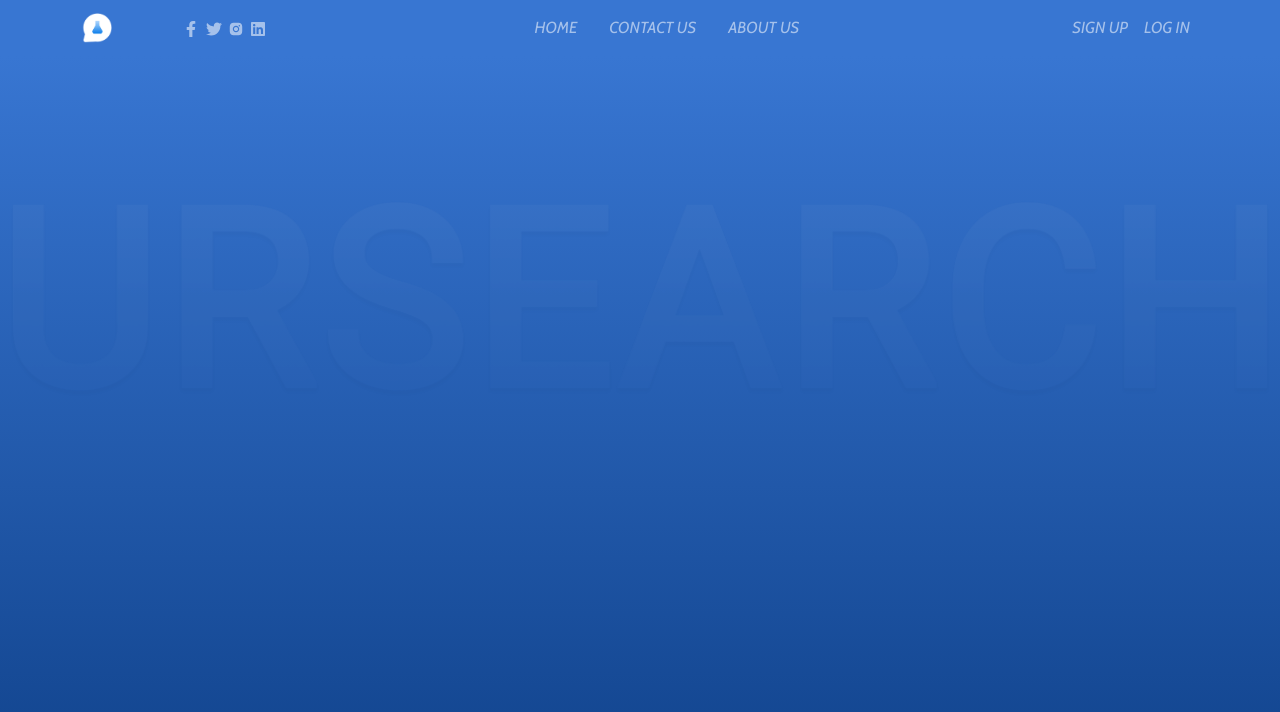
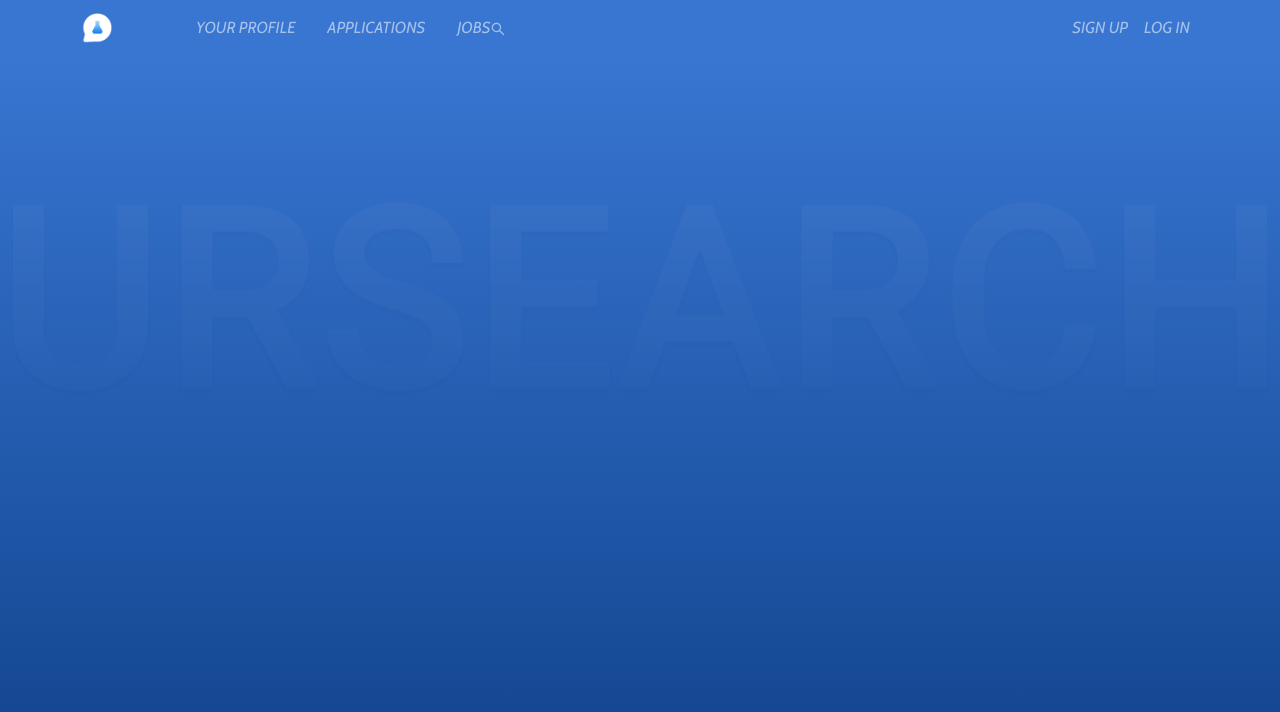
Before and after one commit to sweMojtaba/urSearchFrontEnd, a React (Create React App) app: page /individual/applications in a window 1280 px wide. Shown: the top 712 px of the page. Built offline with nearby package versions, Linux system fonts and the light colour scheme; a web font is replaced by a local one.

Commit message:
reorganized individual folder & routes

```diff
--- /dev/null
+++ b/src/components/individual/Applications.jsx
@@ -0,0 +1,10 @@
+import React from "react";
+import { Container } from "react-bootstrap";
+
+function Applications() {
+    return <Container>
+
+    </Container>
+}
+
+export default Applications;
--- a/src/components/individual/Header.jsx
+++ b/src/components/individual/Header.jsx
@@ -6,11 +6,11 @@ import { AiOutlineSearch } from "react-icons/ai"
 import HeaderAuth from "../common/header/HeaderAuth";
 
 function Header() {
-    return <HeaderCommon>
+    return <HeaderCommon interfaceRoot="/individual">
         <Nav id="entries">
-            <Nav.Link as={Link} to="">Your Profile</Nav.Link>
-            <Nav.Link as={Link} to="">Applications</Nav.Link>
-            <Nav.Link as={Link} to="">
+            <Nav.Link as={Link} to="/individual/profile">Your Profile</Nav.Link>
+            <Nav.Link as={Link} to="/individual/applications">Applications</Nav.Link>
+            <Nav.Link as={Link} to="/individual/search">
                 <span>Jobs</span>
                 <AiOutlineSearch />
             </Nav.Link>
--- a/src/components/individual/Profile.jsx
+++ b/src/components/individual/Profile.jsx
@@ -1,7 +1,7 @@
 import React from "react";
 import { Col, Container, Row } from "react-bootstrap";
-import Documents from "./Documents";
-import PersonalInfo from "./PersonalInfo";
+import Documents from "./profileSections/Documents";
+import PersonalInfo from "./profileSections/PersonalInfo";
 
 function Profile() {
     return <Container>
--- a/src/components/individual/Routes.jsx
+++ b/src/components/individual/Routes.jsx
@@ -2,11 +2,16 @@ import React from "react";
 import { Route } from "react-router-dom";
 import Layout from "./Layout";
 import Profile from "./Profile"
+import Search from "./Search";
+import Applications from "./Applications";
 
 function useIndividualRoutes() {
     return <>
         <Route path="/individual" element={<Layout />} >
-            <Route path="profile" index element={<Profile />} />
+            <Route index element={<Search />} />
+            <Route path="profile" element={<Profile />} />
+            <Route path="search" element={<Search />} />
+            <Route path="applications" element={<Applications />} />
         </Route>
     </>
 }
--- a/src/components/individual/Documents.jsx
+++ b/src/components/individual/profileSections/Documents.jsx
@@ -1,7 +1,7 @@
 import React, { useMemo } from "react";
 import { fetchDocuments } from "./fakeFetchProfileSections.ts";
-import InfoCard from "../common/InfoCard";
-import SmallLi from "../common/SmallLi.jsx";
+import InfoCard from "../../common/InfoCard.jsx";
+import SmallLi from "../../common/SmallLi.jsx";
 
 export default function Documents() {
     const documents = useMemo(fetchDocuments, []);
--- a/src/components/individual/PersonalInfo.jsx
+++ b/src/components/individual/profileSections/PersonalInfo.jsx
@@ -1,9 +1,9 @@
 import React, { useContext, useMemo } from "react";
 import { fetchGPAhidden, fetchPersonalInfo } from "./fakeFetchProfileSections.ts";
-import UserContext from "../structural/UserContext.jsx";
-import InfoCardWithImg from "../common/InfoCardWithImg.jsx";
+import UserContext from "../../structural/UserContext.jsx";
+import InfoCardWithImg from "../../common/InfoCardWithImg.jsx";
 
-import profileImg from "../../assets/profileSolid.svg";
+import profileImg from "../../../assets/profileSolid.svg";
 
 export default function PersonalInfo() {
     const [user, setUser] = useContext(UserContext)
```
Also changed, not shown: src/components/individual/profileSections/fakeFetchProfileSections.ts (renamed from src/components/individual/fakeFetchProfileSections.ts).
